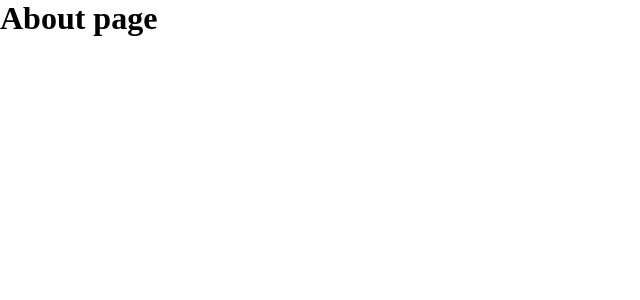
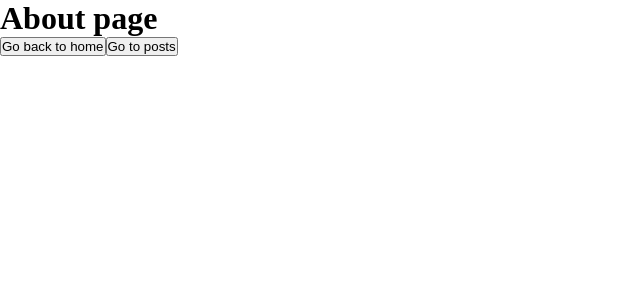
Before and after one commit to TimaevVladislav/ts-next-blog, a Next.js app: page /about in a window 1280 px wide. Shown: the top 300 px of the page, without its empty margins (0-640 px from the left). Built offline with nearby package versions, Linux system fonts and the light colour scheme.

Commit message:
add:router

```diff
--- a/src/pages/about/index.tsx
+++ b/src/pages/about/index.tsx
@@ -1,6 +1,17 @@
+import Router from "next/router"
 
 export default function Index() {
-    return(
-        <h1>About page</h1>
+
+    const linkClickHandler = () => {
+        Router.push("/")
+    }
+
+    return (
+        <>
+           <h1>About page</h1>
+
+           <button onClick={linkClickHandler}>Go back to home</button>
+           <button onClick={() => Router.push("/posts")}>Go to posts</button>
+        </>
     )
 }
```
